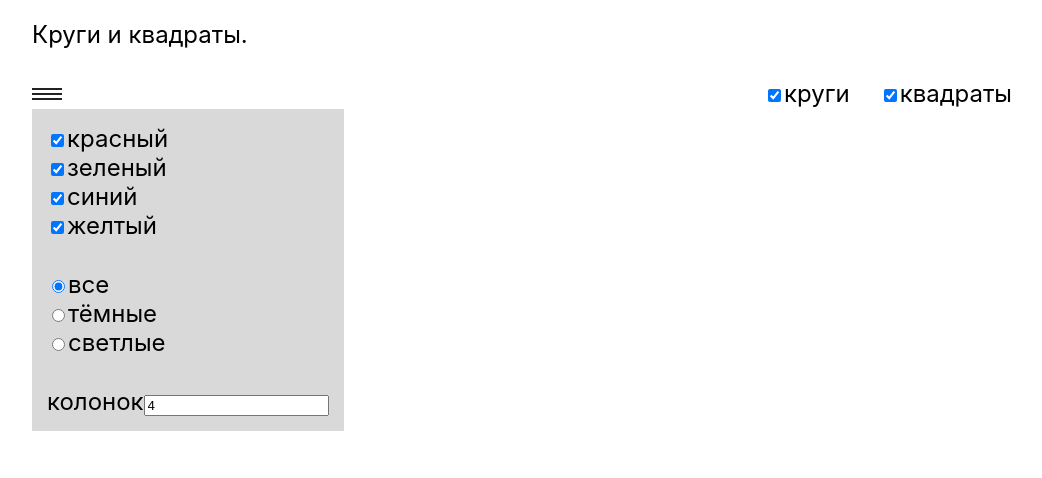
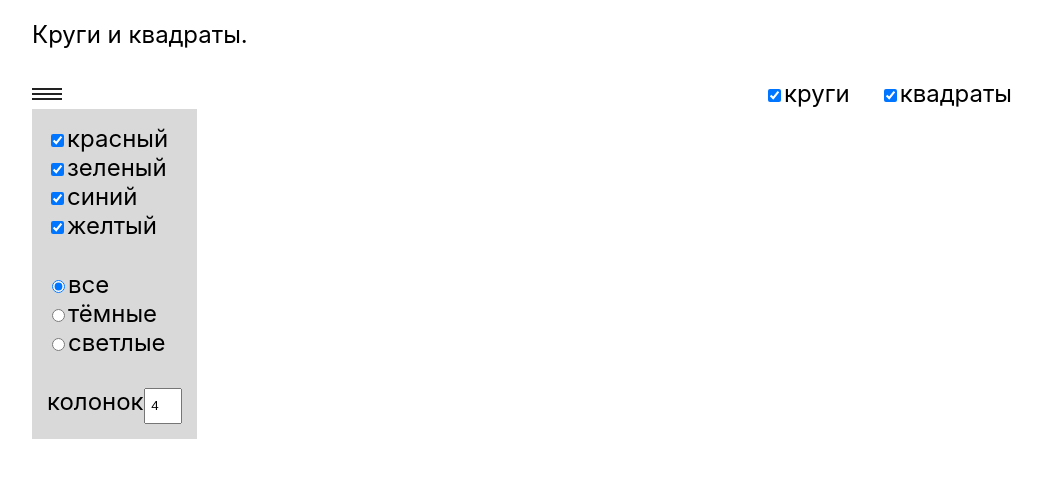
Before and after one commit to annadan1/circle_square, a React (Create React App) app: page / in a window 1280 px wide. Both pictures are taken after a click on the element 165 px from the left and 94 px from the top of the page. Shown: the top 478 px of the page, without its empty margins (118-1160 px from the left). Built offline with nearby package versions, Linux system fonts and the light colour scheme; the HTML template or start-up script is replaced by a standard one.

Commit message:
Add styles

```diff
--- a/src/components/Filters/InputForColumn/InputForColumn.module.scss
+++ b/src/components/Filters/InputForColumn/InputForColumn.module.scss
@@ -0,0 +1,5 @@
+.inputForColumn{
+    width: 30px;
+    height: 30px;
+    text-align: center;
+}
--- a/src/components/Filters/InputForColumn/InputForColumn.tsx
+++ b/src/components/Filters/InputForColumn/InputForColumn.tsx
@@ -1,4 +1,5 @@
 import { useState } from "react";
+import styles from './InputForColumn.module.scss'
 
 export const InputForColumn: React.FC = () => {
   const [column, setColumn] = useState<number>(4);
@@ -9,7 +10,7 @@ export const InputForColumn: React.FC = () => {
   return (
     <>
       <label htmlFor="column">колонок</label>
-      <input type="number" id="column" value={column} onChange={handleChange} />
+      <input className={styles.inputForColumn} type="number" id="column" value={column} onChange={handleChange} />
     </>
   );
 };
```
